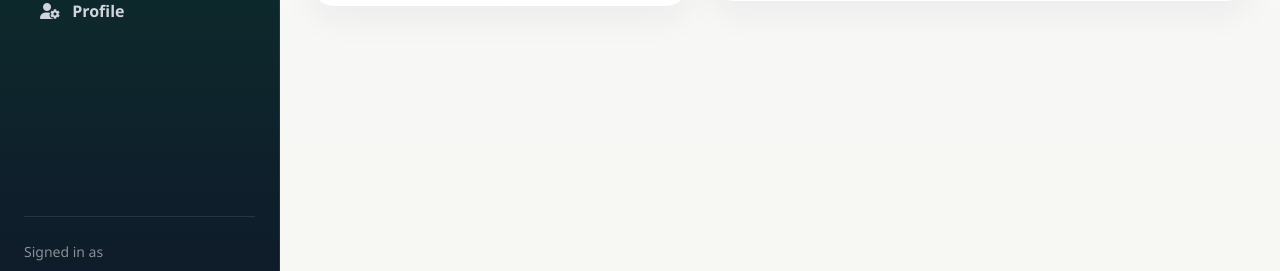
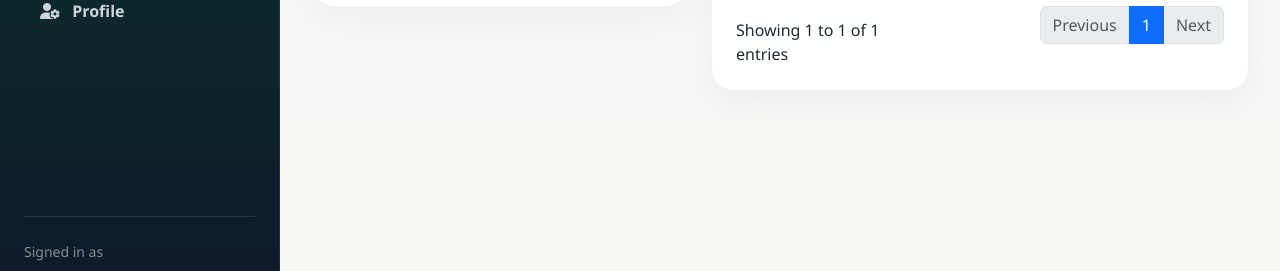
Before and after one commit to laheri72/ajs-pantry, a Flask app: template templates/faculty/meal_insights.html in a window 1280 px wide. Shown: the part 430-701 px from the top of the page. Run offline with Flask 3, Linux system fonts and the light colour scheme; the template is opened without the code that fills it: most values are stand-ins (such as "Sample title", 1, 10 or a date in 2020); some libraries are stand-ins or nearby versions.

Commit message:
CDN issue

```diff
--- a/templates/faculty/meal_insights.html
+++ b/templates/faculty/meal_insights.html
@@ -102,6 +102,7 @@
 {% endblock %}
 
 {% block extra_scripts %}
+<script src="https://code.jquery.com/jquery-3.7.1.js"></script>
 <script src="https://cdn.datatables.net/2.1.8/js/dataTables.js"></script>
 <script src="https://cdn.datatables.net/2.1.8/js/dataTables.bootstrap5.js"></script>
 <script>
--- a/templates/faculty/members.html
+++ b/templates/faculty/members.html
@@ -224,6 +224,7 @@
 {% endblock %}
 
 {% block extra_scripts %}
+<script src="https://code.jquery.com/jquery-3.7.1.js"></script>
 <script src="https://cdn.datatables.net/2.1.8/js/dataTables.js"></script>
 <script src="https://cdn.datatables.net/2.1.8/js/dataTables.bootstrap5.js"></script>
 <script src="https://cdn.jsdelivr.net/npm/xlsx@0.18.5/dist/xlsx.full.min.js"></script>
```
